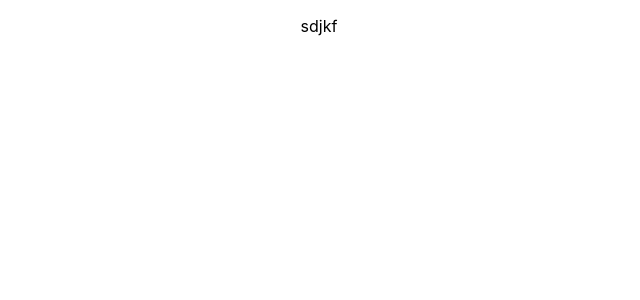
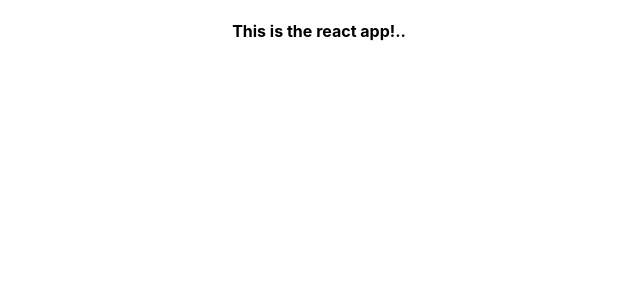
Before and after one commit to nikku1408/demo-react-app, a React (Create React App) app: page / in a window 1280 px wide. Shown: the top 300 px of the page, without its empty margins (321-961 px from the left). Built offline with nearby package versions, Linux system fonts and the light colour scheme.

Commit message:
second comit

```diff
--- a/src/App.js
+++ b/src/App.js
@@ -4,7 +4,7 @@ import "./App.css";
 function App() {
   return (
     <div className="App">
-      <p>sdjkf</p>
+      <h4>This is the react app!..</h4>
     </div>
   );
 }
```
